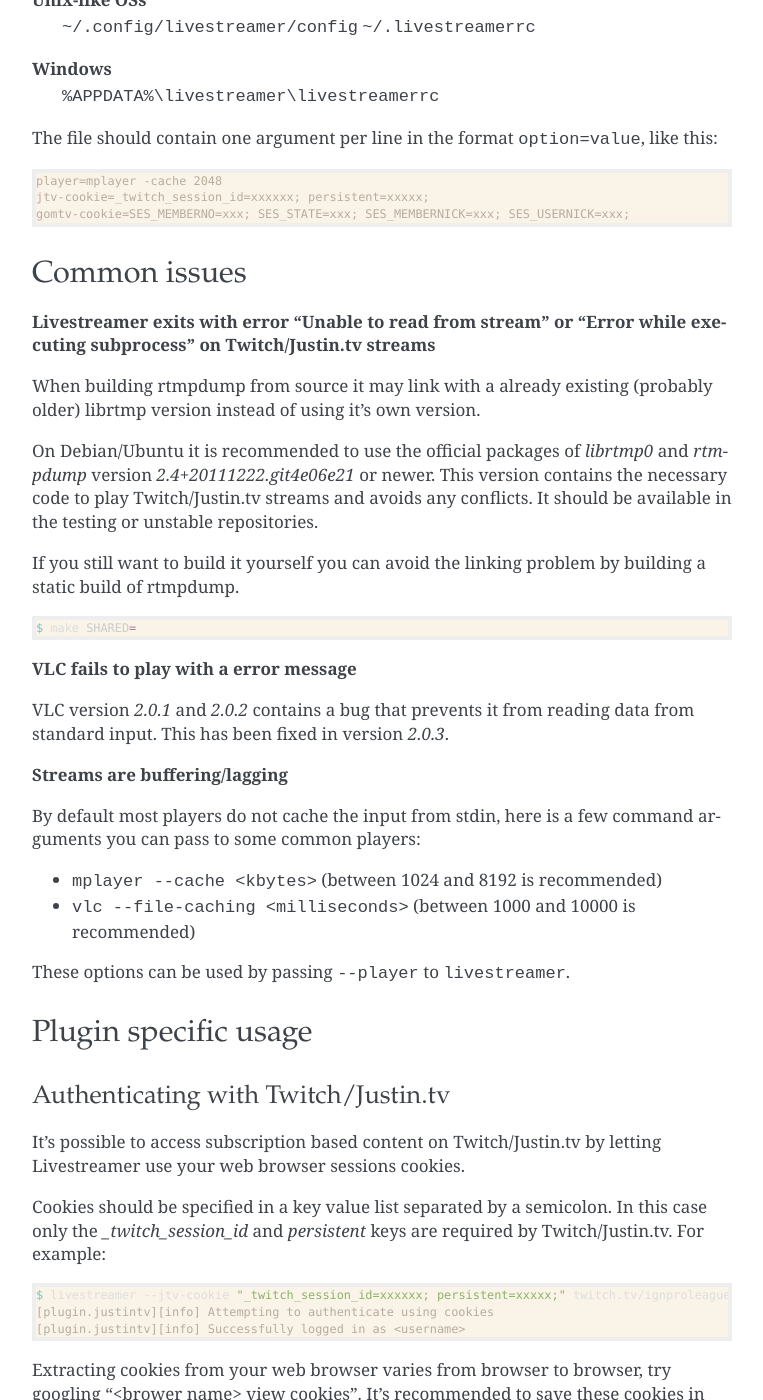
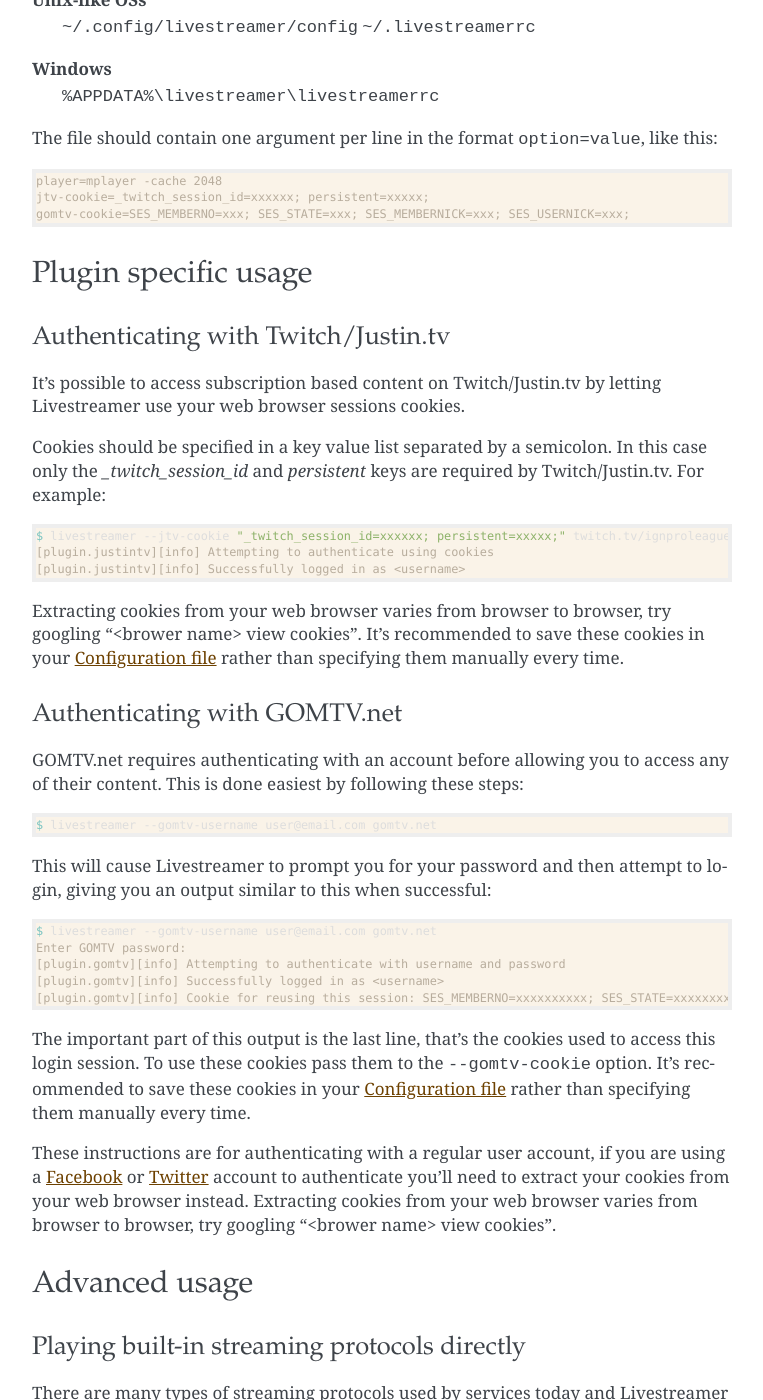
Before and after one commit to streamlink/streamlink, a Sphinx documentation site: the page built from docs/cli.rst, in a window 1280 px wide and 1400 px high, scrolled down 3000 px. Shown: the whole window, without its empty margins (258-1021 px from the left). Built offline with Sphinx 7.4.7, drawn with Linux system fonts in a browser that asks for light colours.

Commit message:
docs: Split common issues into a separate section.
Also add info about a VLC bug.

```diff
--- a/docs/cli.rst
+++ b/docs/cli.rst
@@ -201,40 +201,6 @@ The file should contain one argument per line in the format ``option=value``, li
     gomtv-cookie=SES_MEMBERNO=xxx; SES_STATE=xxx; SES_MEMBERNICK=xxx; SES_USERNICK=xxx;
 
 
-Common issues
--------------
-
-**Livestreamer exits with error "Unable to read from stream" or "Error while executing subprocess" on Twitch/Justin.tv streams**
-
-When building rtmpdump from source it may link with a already existing (probably older) librtmp version instead of using it's
-own version.
-
-On Debian/Ubuntu it is recommended to use the official packages of *librtmp0* and *rtmpdump* version
-*2.4+20111222.git4e06e21* or newer. This version contains the necessary code to play Twitch/Justin.tv streams and
-avoids any conflicts. It should be available in the testing or unstable repositories.
-
-If you still want to build it yourself you can avoid the linking problem by building a static build of rtmpdump.
-
-.. code-block:: console
-
-    $ make SHARED=
-
-
-**VLC fails to play with a error message**
-
-VLC version *2.0.1* and *2.0.2* contains a bug that prevents it from reading data from standard input.
-This has been fixed in version *2.0.3*.
-
-**Streams are buffering/lagging**
-
-By default most players do not cache the input from stdin, here is a few command arguments you can pass to some common players:
-
-- ``mplayer --cache <kbytes>`` (between 1024 and 8192 is recommended)
-- ``vlc --file-caching <milliseconds>`` (between 1000 and 10000 is recommended)
-
-These options can be used by passing ``--player`` to ``livestreamer``.
-
-
 Plugin specific usage
 ---------------------
 
--- a/docs/index.rst
+++ b/docs/index.rst
@@ -58,4 +58,5 @@ See their respective sections for more information on how to use them.
 
     install
     cli
+    issues
     api
```
Also changed, not shown: docs/issues.rst (added, +47 -0 lines).
